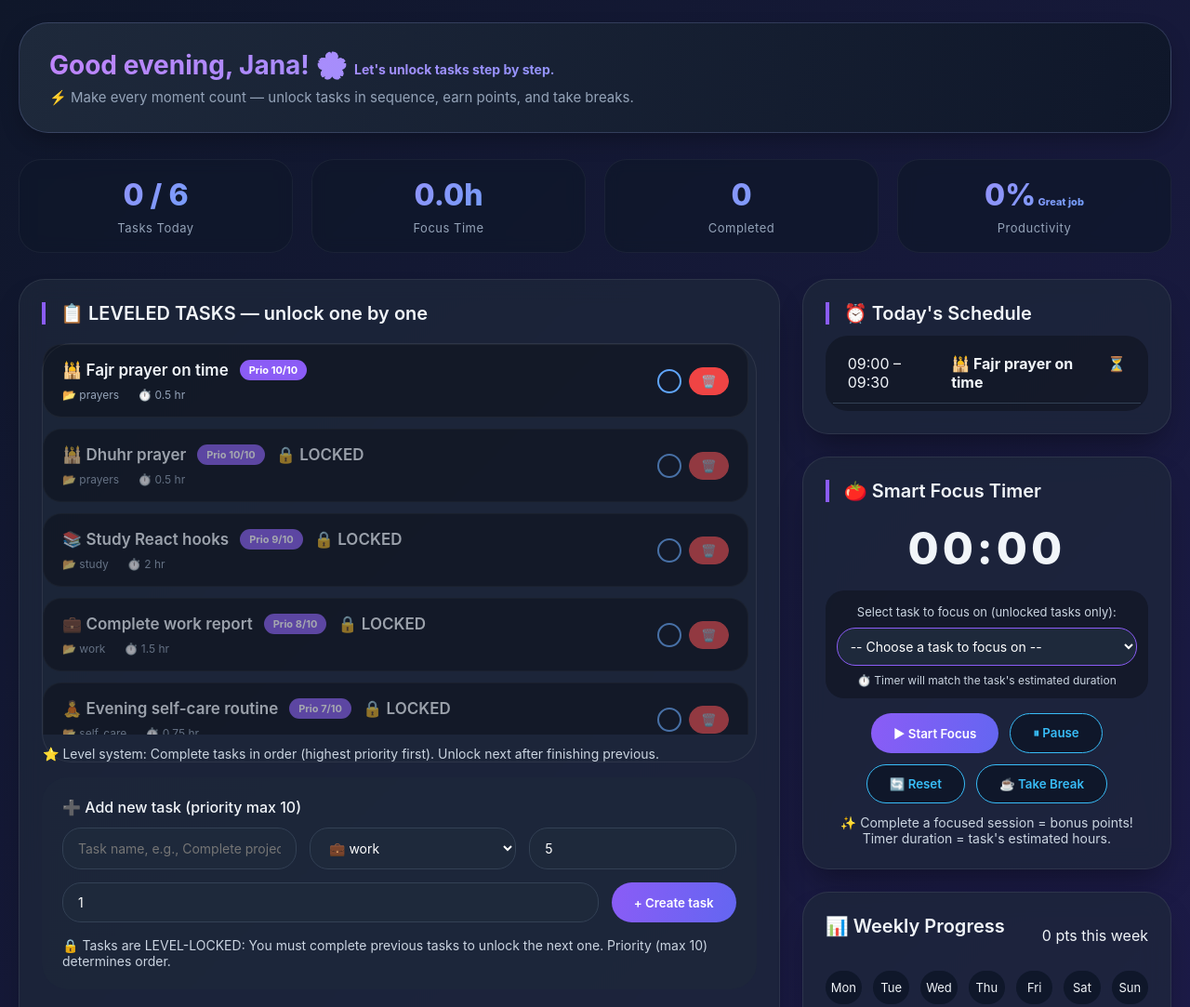
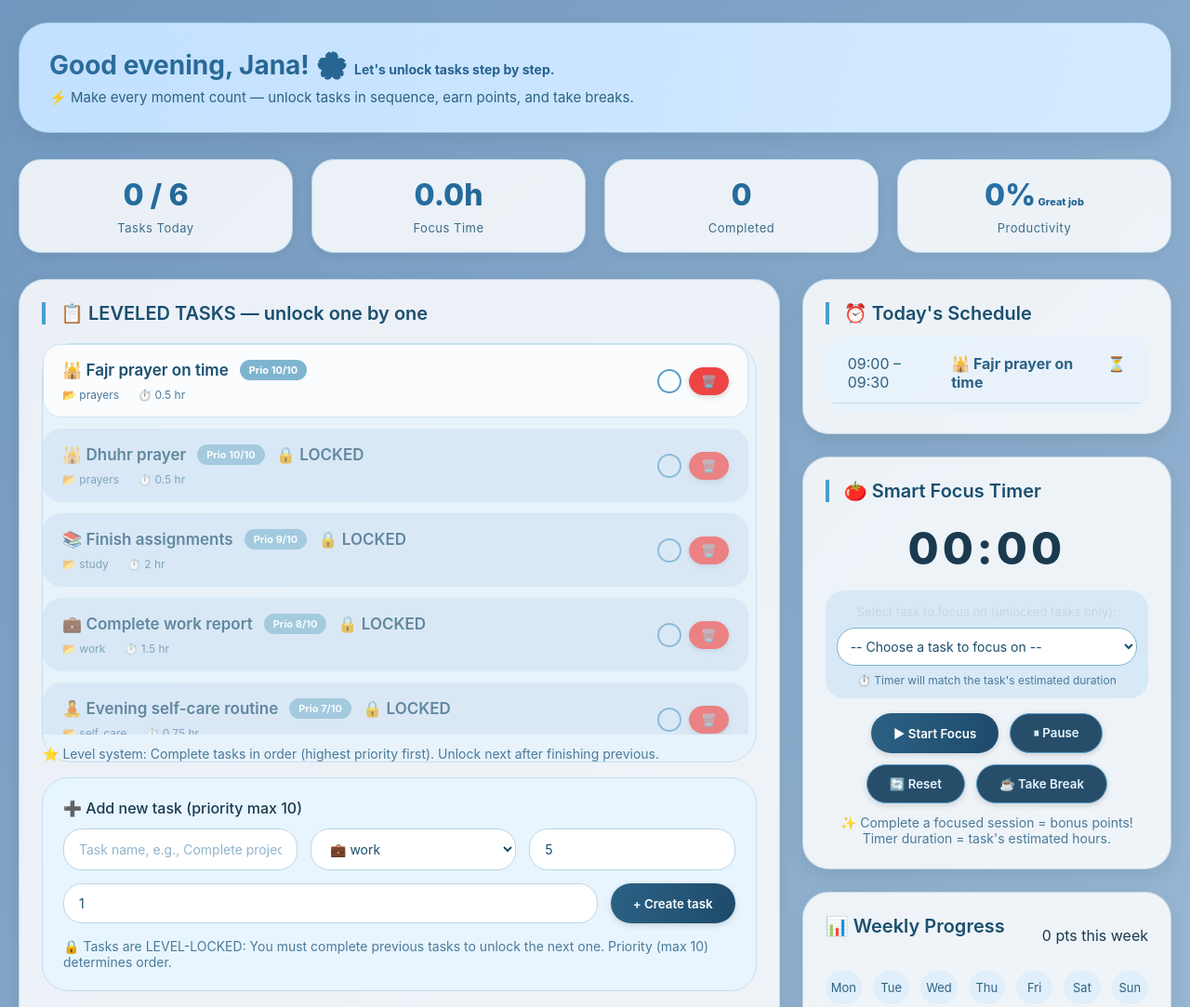
Before and after one commit to abd01122/Time_scheduler, a plain HTML site: page index.html in a window 1280 px wide. Shown: the top 1083 px of the page at 93% size. Drawn offline with Linux system fonts and the light colour scheme.

Commit message:
Update index.html

```diff
--- a/index.html
+++ b/index.html
@@ -1,4 +1,4 @@
-<!DOCTYPE html>
+ <!DOCTYPE html>
 <html lang="en">
 <head>
     <meta charset="UTF-8">
@@ -13,9 +13,9 @@
         }
 
         body {
-            background: linear-gradient(135deg, #0f172a 0%, #1e1b4b 100%);
+            background: linear-gradient(135deg, #7097bd 0%, #9dbbd7 100%);
             padding: 24px 20px;
-            color: #f1f5f9;
+            color: #1a3a4f;
         }
 
         .app-container {
@@ -31,32 +31,34 @@
         }
 
         .card {
-            background: rgba(30, 41, 59, 0.7);
-            backdrop-filter: blur(12px);
+            background: rgba(255, 255, 255, 0.85);
+            backdrop-filter: blur(10px);
             border-radius: 28px;
             padding: 24px;
-            border: 1px solid rgba(255, 255, 255, 0.08);
-            box-shadow: 0 20px 35px -12px rgba(0, 0, 0, 0.4);
+            border: 1px solid rgba(100, 150, 180, 0.3);
+            box-shadow: 0 8px 20px rgba(0, 0, 0, 0.08);
             transition: transform 0.2s;
         }
 
         .card:hover {
             transform: translateY(-3px);
+            background: rgba(255, 255, 255, 0.92);
+            border-color: #7cb8d4;
         }
 
         .welcome-header {
-            background: linear-gradient(105deg, #1e293b 0%, #0f172a 100%);
+            background: linear-gradient(105deg, #c2e0ff, #d4eaff);
             border-radius: 32px;
             padding: 28px 32px;
             margin-bottom: 28px;
-            border: 1px solid rgba(165, 180, 252, 0.2);
-            box-shadow: 0 10px 25px -5px rgba(0, 0, 0, 0.3);
+            border: 1px solid #9bc6df;
+            box-shadow: 0 8px 18px rgba(0, 0, 0, 0.06);
         }
 
         .greeting {
             font-size: 28px;
             font-weight: 700;
-            background: linear-gradient(135deg, #c084fc, #60a5fa);
+            background: linear-gradient(135deg, #2c6e9e, #1a4f73);
             -webkit-background-clip: text;
             background-clip: text;
             color: transparent;
@@ -64,7 +66,7 @@
         }
 
         .sub {
-            color: #94a3b8;
+            color: #2c6285;
             font-size: 15px;
         }
 
@@ -76,18 +78,19 @@
         }
 
         .stat-block {
-            background: rgba(15, 23, 42, 0.7);
+            background: rgba(255, 255, 255, 0.85);
             backdrop-filter: blur(8px);
             border-radius: 24px;
             padding: 18px;
             text-align: center;
-            border: 1px solid rgba(255, 255, 255, 0.05);
+            border: 1px solid #b8d4ea;
+            box-shadow: 0 4px 12px rgba(0, 0, 0, 0.05);
         }
 
         .stat-number {
             font-size: 32px;
             font-weight: 800;
-            background: linear-gradient(135deg, #a78bfa, #60a5fa);
+            background: linear-gradient(135deg, #2c7cb6, #1e5a82);
             -webkit-background-clip: text;
             background-clip: text;
             color: transparent;
@@ -95,17 +98,17 @@
 
         .stat-label {
             font-size: 13px;
-            color: #94a3b8;
+            color: #3a6e8c;
             margin-top: 8px;
             letter-spacing: 0.5px;
         }
 
         .tasks-lvl-section {
-            background: rgba(30, 41, 59, 0.5);
+            background: rgba(230, 242, 252, 0.7);
             border-radius: 32px;
             padding: 24px;
             margin-bottom: 28px;
-            border: 1px solid rgba(255, 255, 255, 0.08);
+            border: 1px solid #c4dff0;
         }
 
         .section-title {
@@ -115,12 +118,13 @@
             display: flex;
             align-items: center;
             gap: 12px;
-            border-left: 4px solid #8b5cf6;
+            border-left: 4px solid #4a9fcf;
             padding-left: 16px;
+            color: #1a4f6e;
         }
 
         .task-level-item {
-            background: rgba(0, 0, 0, 0.3);
+            background: rgba(255, 255, 255, 0.8);
             border-radius: 20px;
             padding: 16px 20px;
             margin-bottom: 12px;
@@ -128,18 +132,17 @@
             align-items: center;
             justify-content: space-between;
             transition: all 0.2s;
-            border: 1px solid rgba(255, 255, 255, 0.05);
+            border: 1px solid #cde3f0;
         }
 
         .task-level-item.locked {
-            opacity: 0.6;
-            background: rgba(0, 0, 0, 0.5);
-            filter: grayscale(0.1);
+            opacity: 0.65;
+            background: rgba(200, 220, 240, 0.7);
         }
 
         .task-level-item.completed {
-            background: rgba(34, 197, 94, 0.15);
-            border-left: 4px solid #22c55e;
+            background: rgba(160, 210, 200, 0.3);
+            border-left: 4px solid #5ba88a;
         }
 
         .task-info {
@@ -153,10 +156,11 @@
             align-items: center;
             gap: 12px;
             flex-wrap: wrap;
+            color: #1a4f6e;
         }
 
         .priority-badge {
-            background: #8b5cf6;
+            background: #7fb4d0;
             padding: 4px 10px;
             border-radius: 40px;
             font-size: 11px;
@@ -169,14 +173,14 @@
             gap: 20px;
             margin-top: 8px;
             font-size: 12px;
-            color: #94a3b8;
+            color: #4a7a9a;
         }
 
         .complete-checkbox {
             width: 26px;
             height: 26px;
             border-radius: 50%;
-            border: 2px solid #60a5fa;
+            border: 2px solid #5a9fc7;
             background: transparent;
             cursor: pointer;
             display: flex;
@@ -187,12 +191,12 @@
         }
 
         .complete-checkbox:hover {
-            background: #60a5fa20;
+            background: #b8dcf0;
         }
 
         .complete-checkbox.checked {
-            background: #22c55e;
-            border-color: #22c55e;
+            background: #5ba88a;
+            border-color: #5ba88a;
         }
 
         .complete-checkbox.checked::after {
@@ -203,10 +207,11 @@
         }
 
         .add-task-card {
-            background: rgba(30, 41, 59, 0.6);
+            background: rgba(230, 245, 255, 0.8);
             border-radius: 28px;
             padding: 22px;
             margin-top: 16px;
+            border: 1px solid #c2dcf0;
         }
 
         .form-row {
@@ -217,17 +222,22 @@
         }
 
         input, select {
-            background: #1e293b;
-            border: 1px solid #334155;
+            background: white;
+            border: 1px solid #bcd4e8;
             padding: 12px 16px;
             border-radius: 20px;
-            color: white;
+            color: #1a4f6e;
             font-size: 14px;
             flex: 1;
         }
 
+        input::placeholder {
+            color: #8fb4cc;
+        }
+
+        /* DARKER BUTTONS - Main action buttons */
         button {
-            background: linear-gradient(105deg, #8b5cf6, #6366f1);
+            background: linear-gradient(105deg, #2c6285, #1e4a6b);
             border: none;
             padding: 12px 24px;
             border-radius: 40px;
@@ -235,55 +245,78 @@
             color: white;
             cursor: pointer;
             transition: 0.2s;
+            box-shadow: 0 2px 6px rgba(0, 0, 0, 0.15);
         }
 
         button:hover {
             transform: scale(1.02);
-            box-shadow: 0 10px 20px -5px #8b5cf680;
+            background: linear-gradient(105deg, #3a7aa0, #255c82);
+            box-shadow: 0 6px 14px rgba(30, 74, 107, 0.35);
+        }
+
+        button:active {
+            transform: scale(0.98);
+        }
+
+        /* Break buttons and secondary - slightly lighter but still dark enough */
+        .break-button {
+            background: #264e6b;
+            border: 1px solid #5a9fc7;
+            color: #e8f4ff;
+        }
+
+        .break-button:hover {
+            background: #316d91;
+            color: white;
+        }
+
+        /* Delete button specific */
+        button[data-delete="true"] {
+            background: #8b4a4a;
+        }
+
+        button[data-delete="true"]:hover {
+            background: #a35c5c;
         }
 
         .schedule-timeline {
-            background: rgba(0, 0, 0, 0.3);
+            background: rgba(230, 242, 252, 0.6);
             border-radius: 24px;
             padding: 8px;
         }
 
         .timeline-item {
             padding: 12px 16px;
-            border-bottom: 1px solid #334155;
+            border-bottom: 1px solid #c4daf0;
             display: flex;
             gap: 16px;
+            color: #2c6285;
         }
 
         .points-area {
             display: flex;
             justify-content: space-between;
             align-items: center;
-            background: linear-gradient(105deg, #2d3a5e, #1e293b);
+            background: linear-gradient(105deg, #d6ecff, #cae4f8);
             border-radius: 28px;
             padding: 18px 22px;
             margin-top: 20px;
-        }
-
-        .break-button {
-            background: #0f172a;
-            border: 1px solid #38bdf8;
-            color: #38bdf8;
+            border: 1px solid #b0cee8;
         }
 
         .timer-selector {
             margin-top: 16px;
-            background: rgba(0,0,0,0.3);
+            background: rgba(200, 225, 245, 0.6);
             border-radius: 20px;
             padding: 12px;
         }
 
         .task-select {
-            background: #1e293b;
-            border: 1px solid #8b5cf6;
+            background: white;
+            border: 1px solid #7fb4d0;
             padding: 10px;
             border-radius: 20px;
-            color: white;
+            color: #1a4f6e;
             width: 100%;
             margin-top: 8px;
         }
@@ -300,7 +333,7 @@
 
         .glow-text {
             font-size: 14px;
-            color: #cbd5e1;
+            color: #4a7a9a;
         }
 
         .flex-between {
@@ -316,22 +349,13 @@
             margin-top: 16px;
         }
         .day {
-            background: #0f172a;
+            background: #e0eff9;
             border-radius: 20px;
             padding: 10px 0;
             text-align: center;
             flex: 1;
             font-size: 13px;
-        }
-
-        .category-icon {
-            font-size: 14px;
-            margin-right: 4px;
-        }
-
-        .active-task {
-            border: 2px solid #f59e0b;
-            background: rgba(245, 158, 11, 0.1);
+            color: #2c6285;
         }
     </style>
 </head>
@@ -475,7 +499,7 @@
     function createExampleTasks() {
         tasks = [
             { id: "1", name: "Fajr prayer on time", category: "prayers", priority: 10, durationHours: 0.5, completed: false, orderIndex: 0 },
-            { id: "2", name: "Study React hooks", category: "study", priority: 9, durationHours: 2, completed: false, orderIndex: 1 },
+            { id: "2", name: "Finish assignments", category: "study", priority: 9, durationHours: 2, completed: false, orderIndex: 1 },
             { id: "3", name: "Complete work report", category: "work", priority: 8, durationHours: 1.5, completed: false, orderIndex: 2 },
             { id: "4", name: "Cook healthy dinner", category: "cooking", priority: 6, durationHours: 1, completed: false, orderIndex: 3 },
             { id: "5", name: "Evening self-care routine", category: "self_care", priority: 7, durationHours: 0.75, completed: false, orderIndex: 4 },
```
